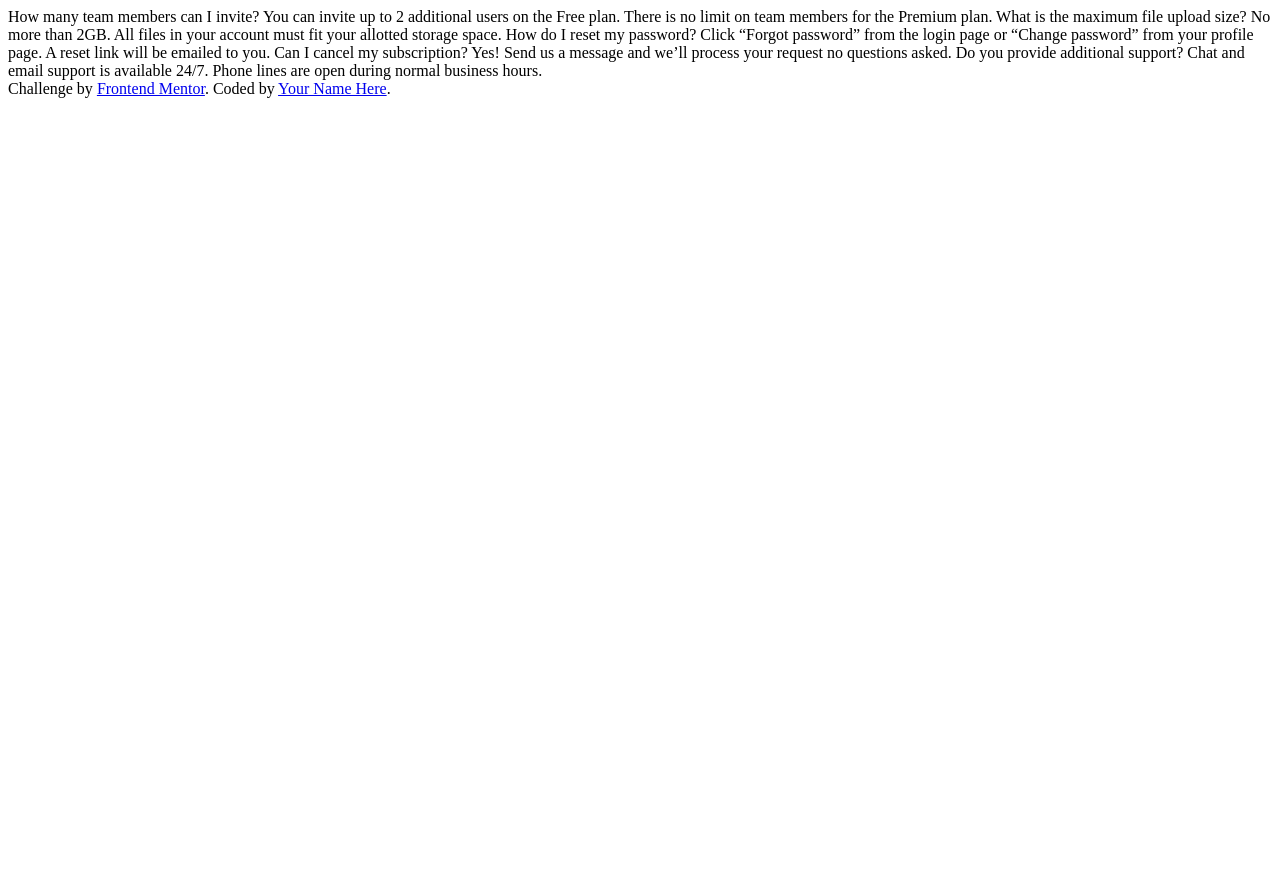
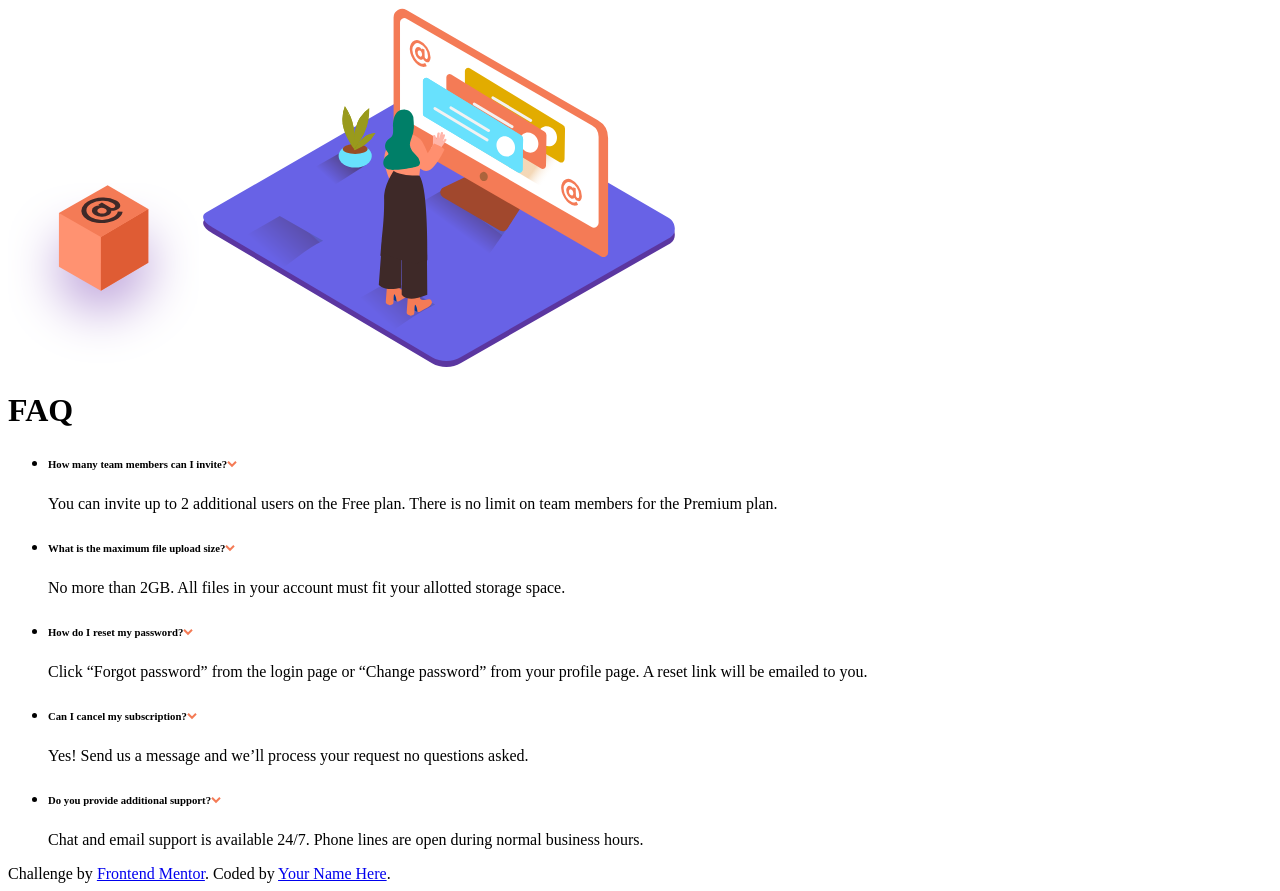
Before and after one commit to DevJesus-debug/Frontend--mentor-accordion-card, a plain HTML site: page index.html in a window 1280 px wide. Before the commit the page ends 800 px from the top, so only its background shows below. Drawn offline with Linux system fonts and the light colour scheme.

Commit message:
finished html file

```diff
--- a/index.html
+++ b/index.html
@@ -15,29 +15,40 @@
 </head>
 <body>
   <div class="wraper">
-    <main class="fles-cont">
-      <div class="img-cont"></div>
+    <main class="flex-cont">
+      <div class="img-cont">
+       <img src="./images/illustration-box-desktop.svg" alt="">
+        <img src="./images/illustration-woman-online-desktop.svg" alt="">
+      </div>
       <div class="info-cont">
-        How many team members can I invite?
-        You can invite up to 2 additional users on the Free plan. There is no limit on
-        team members for the Premium plan.
-
-        What is the maximum file upload size?
-        No more than 2GB. All files in your account must fit your allotted storage space.
-
-        How do I reset my password?
-        Click “Forgot password” from the login page or “Change password” from your profile page.
-        A reset link will be emailed to you.
-
-        Can I cancel my subscription?
-        Yes! Send us a message and we’ll process your request no questions asked.
-
-        Do you provide additional support?
-        Chat and email support is available 24/7. Phone lines are open during normal business hours.
+        <h1>FAQ</h1>
+        <ul>
+          <li>
+            <h6>How many team members can I invite?<img src="./images/icon-arrow-down.svg" alt=""></h6>
+            <p>You can invite up to 2 additional users on the Free plan. There is no limit on
+              team members for the Premium plan.</p>
+          </li>
+          <li>
+            <h6>What is the maximum file upload size?<img src="./images/icon-arrow-down.svg" alt=""></h6>
+            <p>No more than 2GB. All files in your account must fit your allotted storage space.</p>
+          </li>
+          <li>
+            <h6>How do I reset my password?<img src="./images/icon-arrow-down.svg" alt=""></h6>
+            <p>Click “Forgot password” from the login page or “Change password” from your profile page.
+              A reset link will be emailed to you.</p>
+          </li>
+          <li>
+            <h6>Can I cancel my subscription?<img src="./images/icon-arrow-down.svg" alt=""></h6>
+            <p>Yes! Send us a message and we’ll process your request no questions asked.</p>
+          </li>
+          <li>
+            <h6>Do you provide additional support?<img src="./images/icon-arrow-down.svg" alt=""></h6>
+            <p>Chat and email support is available 24/7. Phone lines are open during normal business hours.</p>
+          </li>
+        </ul>
       </div>
     </main>
   </div>
-
   <div class="attribution">
     Challenge by <a href="https://www.frontendmentor.io?ref=challenge" target="_blank">Frontend Mentor</a>.
     Coded by <a href="#">Your Name Here</a>.
```
